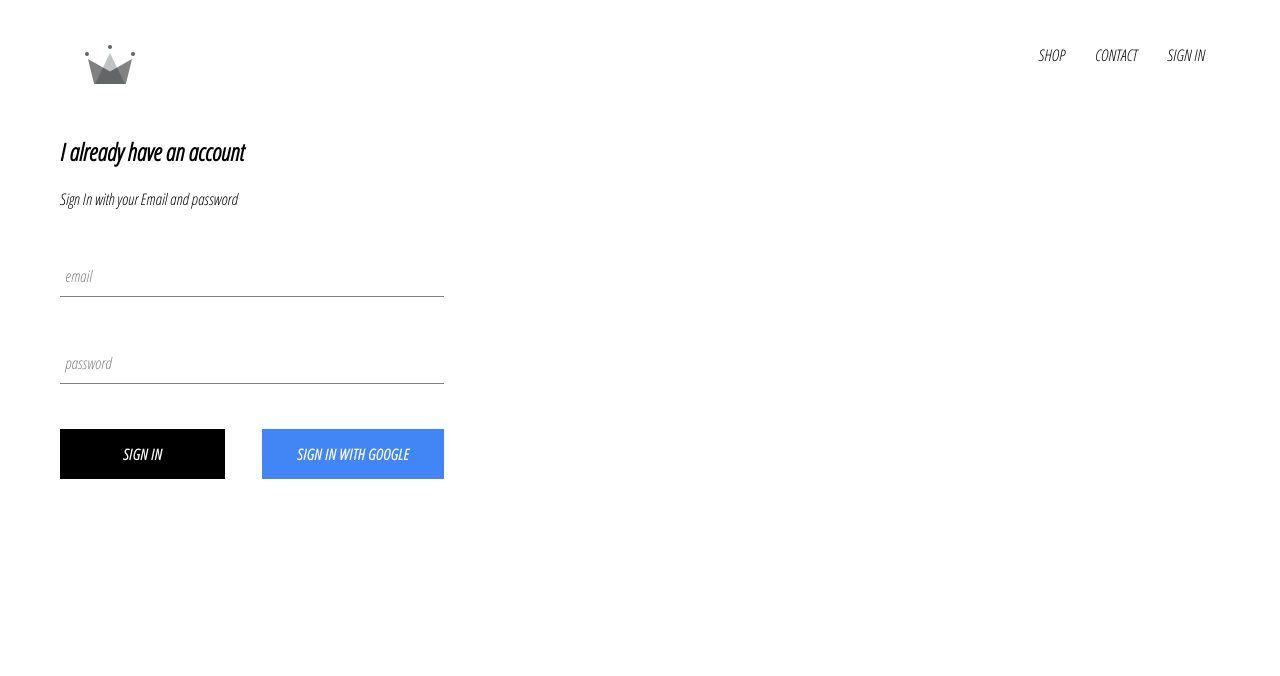
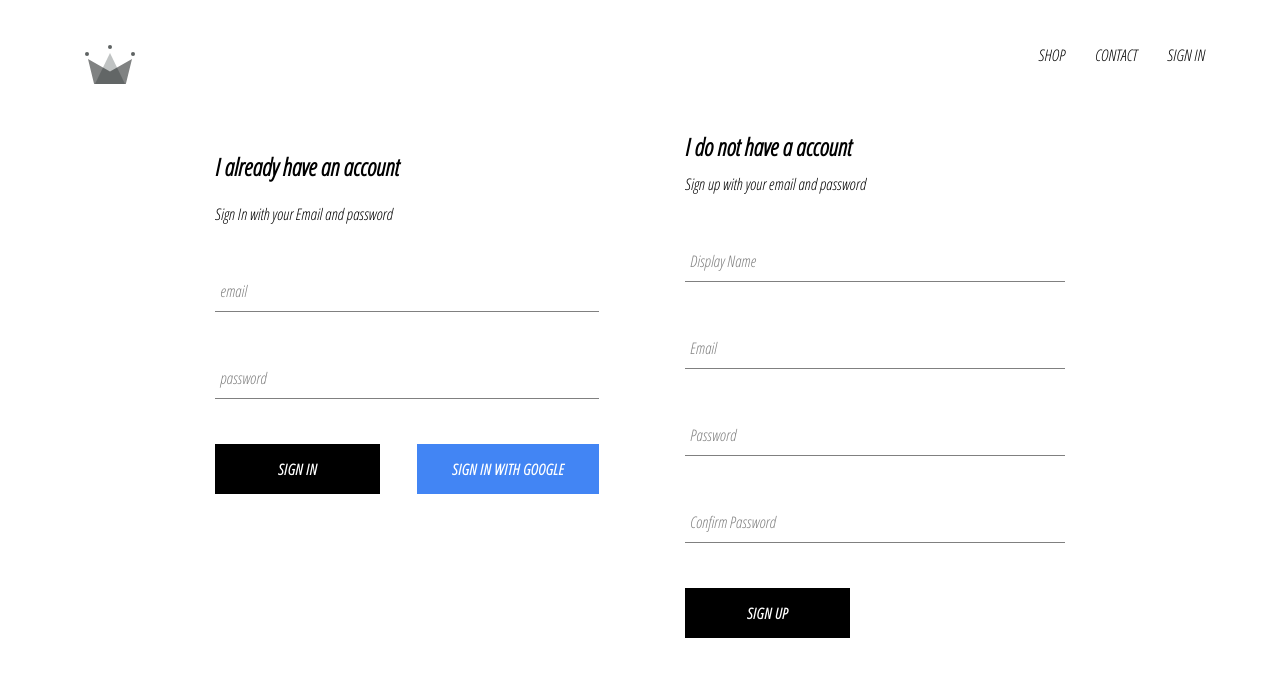
Before and after one commit to jlee8020/clothing-store, a React (Create React App) app: page /signin in a window 1280 px wide. Shown: the top 676 px of the page. Built offline with nearby package versions, Linux system fonts and the light colour scheme; no server answers.

Commit message:
fix authentication issue of not logging in properly

```diff
--- a/src/App.js
+++ b/src/App.js
@@ -13,14 +13,14 @@ class App extends Component {
     super();
     this.state = {
       currentUser: null
-    }
+    };
   }
 
   unsubscribeFromAuth = null;
 
   componentDidMount(){
     this.unsubscribeFromAuth =
-        auth.onAuthStateChanged(async userAuth => {
+auth.onAuthStateChanged(async userAuth => {
            if(userAuth){
             const userRef = await createUserProfileDocument(userAuth);
 
--- a/src/component/directory/directory.component.jsx
+++ b/src/component/directory/directory.component.jsx
@@ -41,7 +41,7 @@ class Directory extends Component {
                   linkUrl: ''
                 }
               ]
-        }
+        };
     }
 
     render(){
--- a/src/component/header/header.component.jsx
+++ b/src/component/header/header.component.jsx
@@ -5,7 +5,7 @@ import {Link} from 'react-router-dom'
 import {ReactComponent as Logo} from '../../assets/original.svg'
 import {auth} from '../../firebase/firebase.utils'
 
-const Header = ({currentUser}) => (
+const Header = ({ currentUser }) => (
     <div className='header'>
       <Link className='logo-container' to='/'>
         <Logo className='logo' />
@@ -28,8 +28,6 @@ const Header = ({currentUser}) => (
         )}
       </div>
     </div>
-
-)
-
+  );
 
 export default Header;
--- a/src/component/sign-in/sign-in.component.jsx
+++ b/src/component/sign-in/sign-in.component.jsx
@@ -11,18 +11,18 @@ class SignIn extends Component {
         this.state = {
             email:'',
             password:''
-        }
+        };
     }
 
     handleSubmit = event =>{
         event.preventDefault();
         this.setState({email:'', password:''})
-    }
+    };
 
     handleChange = event => {
         const {value, name} = event.target;
         this.setState({[name]: value})
-    }
+    };
 render(){
     return(
         <div className='sign-in'>
@@ -33,8 +33,8 @@ render(){
                 <FormInput
                        name='email'
                        type='email'
+                       handleChange={this.handleChange}
                        value={this.state.email}
-                       handleChange={this.handleChange}
                        label='email'
                        required
                 />
@@ -50,7 +50,7 @@ render(){
                 <CustomButton type='submit'>
                     Sign In
                 </CustomButton>
-                <CustomButton onClick={signInWithGoogle} isGoogleSignIn>
+                <CustomButton type="button" onClick={signInWithGoogle} isGoogleSignIn>
                     Sign In with Google
                 </CustomButton>
                 </div>
--- /dev/null
+++ b/src/component/sign-up/sign-up.component.jsx
@@ -0,0 +1,104 @@
+import React, {Component} from 'react';
+import './sign-up.styles.scss';
+
+import FormInput from '../form-input/form-input.component';
+import CustomButton from '../custom-button/custom-button.component';
+
+import {auth, createUserProfileDocument} from '../../firebase/firebase.utils'
+
+class SignUp extends Component {
+    constructor(){
+        super();
+
+        this.state = {
+            displayName: '',
+            email: '',
+            password: '',
+            confirmPassword: ''
+        };
+
+    }
+    handleSubmit = async event => {
+        event.preventDefault();
+
+        const { displayName, email, password, confirmPassword } = this.state;
+
+        if (password !== confirmPassword) {
+          alert("invalid password");
+          return;
+        }
+
+        try {
+          const { user } = await auth.createUserWithEmailAndPassword(
+            email,
+            password
+          );
+
+          await createUserProfileDocument(user, { displayName });
+
+          this.setState({
+            displayName: '',
+            email: '',
+            password: '',
+            confirmPassword: ''
+          });
+        } catch (error) {
+          console.error(error);
+        }
+      };
+
+      handleChange = event => {
+        const { name, value } = event.target;
+
+        this.setState({ [name]: value });
+      };
+
+    render() {
+        const { displayName, email, password, confirmPassword } = this.state;
+        return (
+          <div className='sign-up'>
+            <h2 className='title'>I do not have a account</h2>
+            <span>Sign up with your email and password</span>
+            <form className='sign-up-form' onSubmit={this.handleSubmit}>
+              <FormInput
+                type='text'
+                name='displayName'
+                value={displayName}
+                onChange={this.handleChange}
+                label='Display Name'
+                required
+              />
+              <FormInput
+                type='email'
+                name='email'
+                value={email}
+                onChange={this.handleChange}
+                label='Email'
+                required
+              />
+              <FormInput
+                type='password'
+                name='password'
+                value={password}
+                onChange={this.handleChange}
+                label='Password'
+                required
+              />
+              <FormInput
+                type='password'
+                name='confirmPassword'
+                value={confirmPassword}
+                onChange={this.handleChange}
+                label='Confirm Password'
+                required
+              />
+              <CustomButton type='submit'>
+                SIGN UP
+              </CustomButton>
+            </form>
+          </div>
+        );
+      }
+    }
+
+    export default SignUp;
--- /dev/null
+++ b/src/component/sign-up/sign-up.styles.scss
@@ -0,0 +1,9 @@
+.sign-up {
+    display: flex;
+    flex-direction: column;
+    width: 380px;
+
+    .title {
+      margin: 10px 0;
+    }
+  }
--- a/src/firebase/firebase.utils.js
+++ b/src/firebase/firebase.utils.js
@@ -3,14 +3,14 @@ import 'firebase/firestore';
 import 'firebase/auth';
 
 const config = {
-    apiKey: "AIzaSyAXNLNepnL1L7W45MDXIinN8I1Vaz-RFQM",
-    authDomain: "clothing-db-a7edd.firebaseapp.com",
-    databaseURL: "https://clothing-db-a7edd.firebaseio.com",
-    projectId: "clothing-db-a7edd",
-    storageBucket: "clothing-db-a7edd.appspot.com",
-    messagingSenderId: "1021773338300",
-    appId: "1:1021773338300:web:0f61a7b8f845358013a2b9",
-    measurementId: "G-2J46P7KFPX"
+  apiKey: "AIzaSyBHQ6a1g6zNhftz2Td_CUcG9szZKkN1lkA",
+  authDomain: "clothing-db-4084f.firebaseapp.com",
+  databaseURL: "https://clothing-db-4084f.firebaseio.com",
+  projectId: "clothing-db-4084f",
+  storageBucket: "clothing-db-4084f.appspot.com",
+  messagingSenderId: "997891433772",
+  appId: "1:997891433772:web:ed55646895c0a0017d3889",
+  measurementId: "G-56W5YQJGKQ"
   };
 
   firebase.initializeApp(config);
@@ -32,7 +32,7 @@ const config = {
           email,
           createdAt,
           ...additionalData
-        })
+        });
       }catch(error){
         console.log('error creating user', error.message)
       }
--- a/src/pages/sign-in-sign-up/sign-in-sign-up.component.jsx
+++ b/src/pages/sign-in-sign-up/sign-in-sign-up.component.jsx
@@ -2,11 +2,13 @@ import React from 'react';
 import './sign-in-sign-up.styles.scss';
 
 import SignIn from '../../component/sign-in/sign-in.component';
+import SignUp from '../../component/sign-up/sign-up.component';
 
 const SignInAndSignUpPage = () => (
 
     <div className='sign-in-sign-up'>
         <SignIn />
+        <SignUp />
     </div>
 
 )
--- a/src/pages/sign-in-sign-up/sign-in-sign-up.styles.scss
+++ b/src/pages/sign-in-sign-up/sign-in-sign-up.styles.scss
@@ -0,0 +1,6 @@
+.sign-in-sign-up {
+    width: 850px;
+    display: flex;
+    justify-content: space-between;
+    margin: 30px auto;
+  }
```
Also changed, not shown: src/component/custom-button/custom-button.component.jsx (+9 -8 lines), src/component/form-input/form-input.component.jsx (+14 -17 lines). Lines whose indentation alone changed are shown as unchanged.
